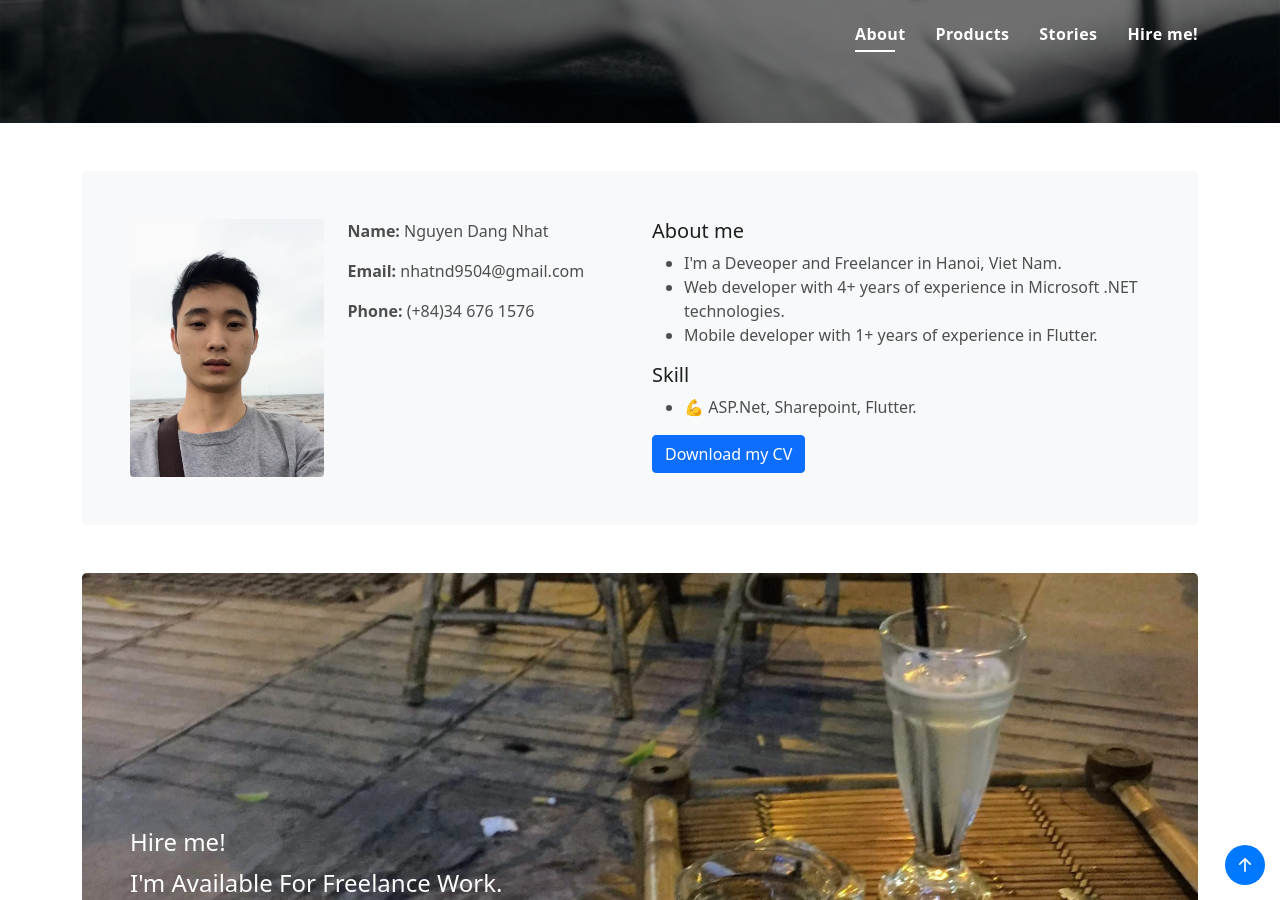
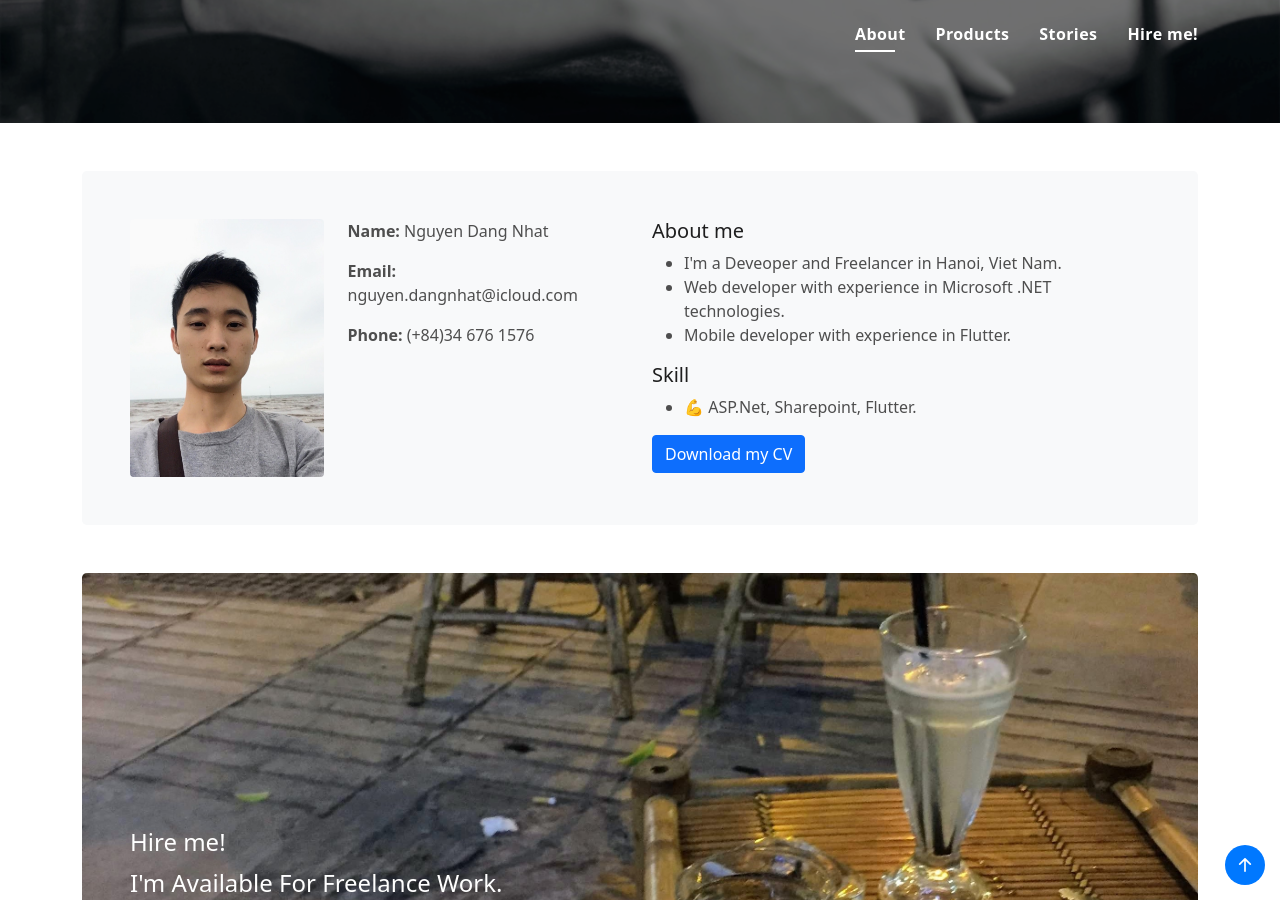
Before and after one commit to ndagnhat/ndagnhat.github.io, a Jekyll site: the page built from index.html, in a window 1280 px wide and 900 px high, scrolled down 777 px. Built offline with Jekyll 4.4.1, drawn with Linux system fonts in a browser that asks for light colours.

Commit message:
Update _config.yml

```diff
--- a/_config.yml
+++ b/_config.yml
@@ -5,7 +5,7 @@
 url: https://ndagnhat.github.io
 heroimg: assets/img/hero-bg.jpg
 herotitle: Hello, world!
-herosubtitle: I'm Nguyen Dang Nhat, I'm a Developer, I'm a Freelancer
+herosubtitle: I'm Nguyen Dang Nhat, I'm DevOps Engineer, I'm a Developer, I'm a Freelancer
 
 #page config tempate
 # title:
@@ -40,13 +40,13 @@
 aboutme:
   photo: /assets/img/profile.jpg
   name: Nguyen Dang Nhat
-  email: nhatnd9504@gmail.com
+  email: nguyen.dangnhat@icloud.com
   phone: (+84)34 676 1576
   cv: /assets/cv/NguyenDangNhat1.pdf
   abouts:
     - I'm a Deveoper and Freelancer in Hanoi, Viet Nam.
-    - Web developer with 4+ years of experience in Microsoft .NET technologies.
-    - Mobile developer with 1+ years of experience in Flutter.
+    - Web developer with experience in Microsoft .NET technologies.
+    - Mobile developer with experience in Flutter.
   skills:
     - 💪 ASP.Net, Sharepoint, Flutter.
 
```
